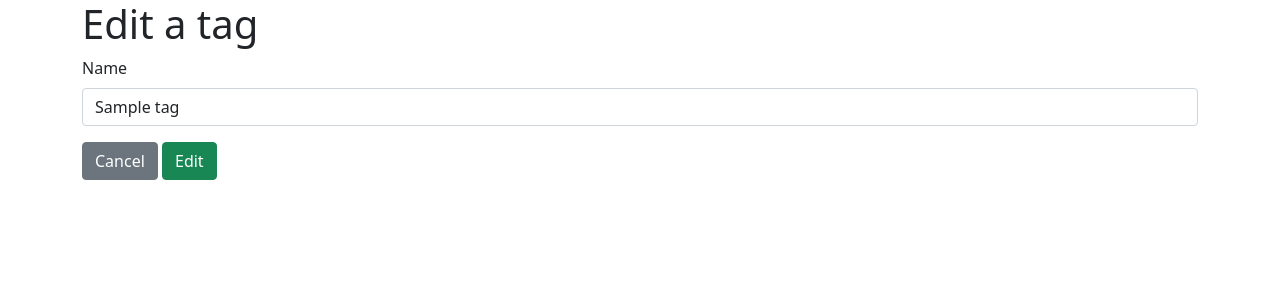
After one commit to nrudzis/SpringboardExercises, a Flask app: page /tags/1/edit in a window 1280 px wide. The commit adds this page. Shown: the top 300 px of the page. Run offline with Flask 2, Linux system fonts and the light colour scheme; tables that the repository leaves empty hold one stand-in row (values such as "Sample post").

Commit message:
added more routes, incorporated tags into existing routes

```diff
--- a/Section_2/23.3/flask-blogly/app.py
+++ b/Section_2/23.3/flask-blogly/app.py
@@ -77,13 +77,20 @@ def add_new_post(user_id):
     if request.method == 'POST':
         post_title = request.form["post-title"]
         post_content = request.form["post-content"]
+        tag_ids = request.form.getlist("tag-ids")
         new_post = Post(title=post_title, content=post_content, user_id=user_id)
         db.session.add(new_post)
+        if tag_ids:
+            db.session.flush()
+            for tag_id in tag_ids:
+                post_tag = PostTag(post_id=new_post.post_id, tag_id=tag_id)
+                db.session.add(post_tag)
         db.session.commit()
         return redirect(f'/users/{user_id}')
     else:
         user = User.query.get(user_id)
-        return render_template("new-post.html", user=user)
+        tags = Tag.query.all()
+        return render_template("new-post.html", user=user, tags=tags)
 
 @app.route('/posts/<post_id>')
 def display_post(post_id):
@@ -98,11 +105,19 @@ def edit_post(post_id):
     if request.method == 'POST':
         post.title = request.form["post-title"]
         post.content = request.form["post-content"]
+        tag_ids = request.form.getlist("tag-ids")
+        PostTag.query.filter_by(post_id=post_id).delete()
+        if tag_ids:
+            for tag_id in tag_ids:
+                post_tag = PostTag(post_id=post_id, tag_id=tag_id)
+                db.session.add(post_tag)
         db.session.add(post)
         db.session.commit()
         return redirect(f'/posts/{post_id}')
     else:
-        return render_template("edit-post.html" , post=post)
+        tags = Tag.query.all()
+        print(post.tags)
+        return render_template("edit-post.html" , post=post, tags=tags)
 
 @app.route('/posts/<post_id>/delete')
 def delete_post(post_id):
@@ -136,3 +151,15 @@ def add_new_tag():
         return redirect('/tags')
     else:
         return render_template("new-tag.html")
+
+@app.route('/tags/<tag_id>/edit', methods=['GET', 'POST'])
+def edit_tag(tag_id):
+    """Render page with form to edit existing tag."""
+    tag = Tag.query.get(tag_id)
+    if request.method == 'POST':
+        tag.name = request.form["tag-name"]
+        db.session.add(tag)
+        db.session.commit()
+        return redirect('/tags')
+    else:
+        return render_template("edit-tag.html", tag=tag)
--- a/Section_2/23.3/flask-blogly/models.py
+++ b/Section_2/23.3/flask-blogly/models.py
@@ -71,7 +71,7 @@ class Post(db.Model):
         nullable=False
     )
 
-    tags = db.relationship('Tag', secondary='posts_tags', backref='post')
+    tags = db.relationship('Tag', secondary='posts_tags', backref='posts')
 
 class Tag(db.Model):
     """Tag model."""
--- /dev/null
+++ b/Section_2/23.3/flask-blogly/templates/edit-tag.html
@@ -0,0 +1,13 @@
+{% extends 'base.html' %}
+{% block title %}Edit a tag{% endblock %}
+{% block content %}
+<h1>Edit a tag</h1>
+<form action="/tags/{{ tag.tag_id }}/edit" method="post">
+    <div class="mb-3">
+        <label for="tag-name-input" class="form-label">Name</label>
+        <input type="text" class="form-control" id="tag-name-input" name="tag-name" value="{{ tag.name }}">
+    </div>
+    <a href="/tags" class="btn btn-secondary" role="button">Cancel</a>
+    <input type="submit" class="btn btn-success" value="Edit">
+</form>
+{% endblock %}
```
Also changed, not shown: Section_2/23.3/flask-blogly/templates/edit-post.html (+8 -0 lines), Section_2/23.3/flask-blogly/templates/new-post.html (+8 -0 lines), Section_2/23.3/flask-blogly/templates/post.html (+9 -1 lines).
